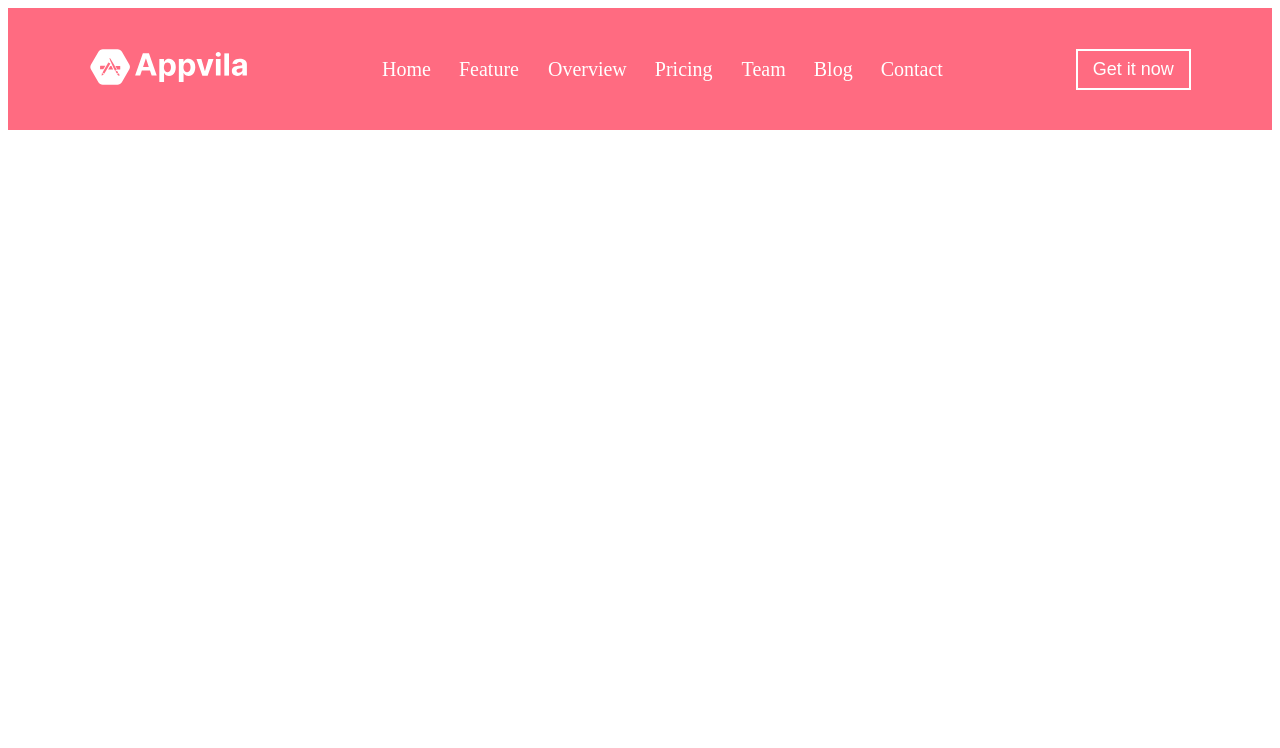
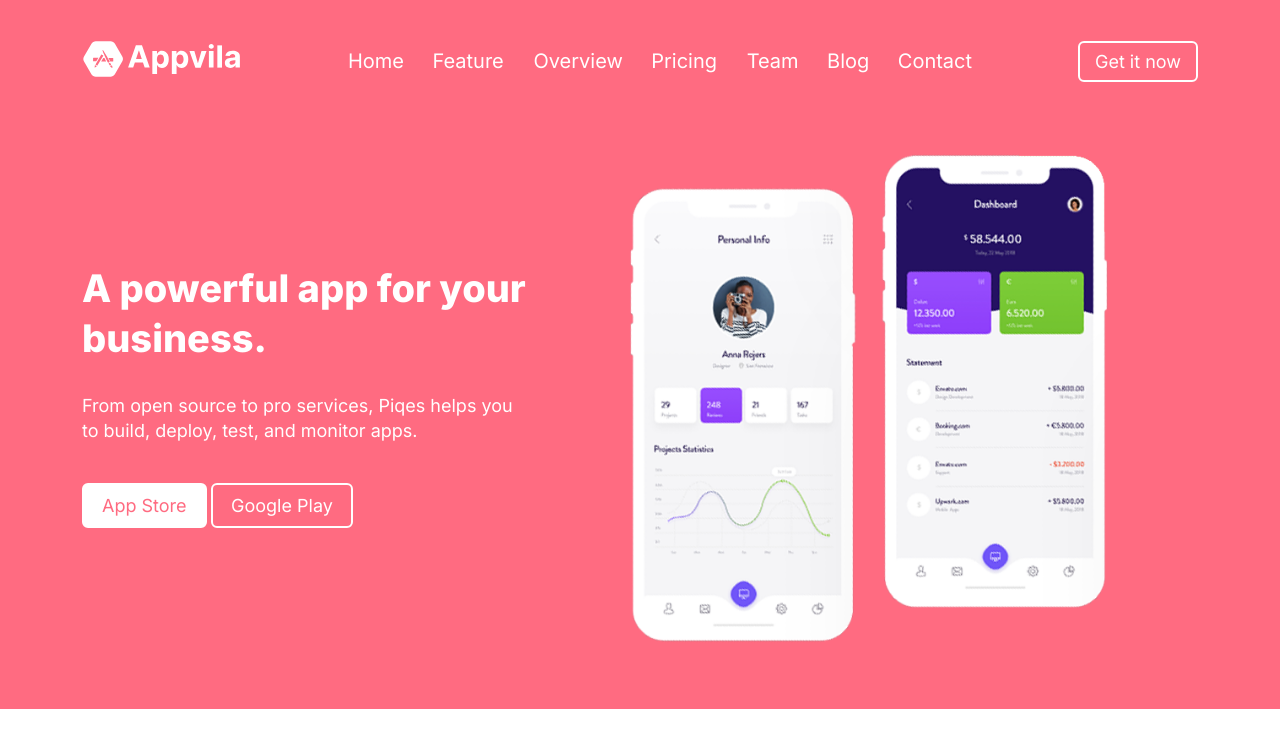
Before and after one commit to rashedahmed0/AppVilla, a plain HTML site: page index.html in a window 1280 px wide. Drawn offline with Linux system fonts and the light colour scheme.

Commit message:
banner section

```diff
--- a/index.html
+++ b/index.html
@@ -4,8 +4,13 @@
     <meta charset="UTF-8">
     <meta name="viewport" content="width=device-width, initial-scale=1.0">
     <title>AppVilla</title>
+    <!-- style css  -->
     <link rel="stylesheet" href="./style.css">
+    <!-- fav icon -->
     <link rel="shortcut icon" href="./images/favicon.svg" type="image/x-icon">
+
+    <!-- google font  -->
+     <link href="https://fonts.googleapis.com/css2?family=Inter:ital,opsz,wght@0,14..32,100..900;1,14..32,100..900&display=swap" rel="stylesheet">
 </head>
 <body>
     <header>
@@ -31,7 +36,21 @@
         </nav>
 
 
+        <!-- banner section -->
+         <section class="banner container">
+            <div class="banner-content">
+                <div class="banner-text">
+                    <h1>A powerful app for your business.</h1>
+                    <p>From open source to pro services, Piqes helps you to build, deploy, test, and monitor apps.</p>
+                    <button class="banner-btn1">App Store </button>
+                    <button class="banner-btn2">Google Play </button>
+                </div>
+                <div class="banner-img">
+                    <img src="./images/hero/phone.png" alt="banner-img">
+                </div>
+            </div>
 
+         </section>
     </header>
 </body>
 </html>
--- a/style.css
+++ b/style.css
@@ -1,3 +1,11 @@
+*{
+    padding: 0;
+    margin: 0;
+    text-decoration: none;
+    list-style: none;
+    font-family: "Inter", sans-serif;
+
+}
 .container{
     width: 90%;
     margin: 0 auto;
@@ -21,7 +29,7 @@ nav .logo{
 nav .logo img{
     max-width: 100%;
 }
-nav .navbar{}
+/* nav .navbar{} */
 nav .navbar a{
     text-decoration: none;
     color: white;
@@ -29,11 +37,69 @@ nav .navbar a{
     margin: 7px;
     font-size: 20px;
 }
-nav .headerbtn{}
+/* nav .headerbtn{} */
 nav .headerbtn button{
     color: white;
     border: 2px solid white;
     background: transparent;
     font-size: 18px;
     padding: 8px 15px;
+    border-radius: 6px;
 }
+
+.banner{}
+.banner .banner-content{
+    display: flex;
+    justify-content: space-around;
+    align-items: center;
+}
+.banner .banner-content .banner-text{
+    flex-basis: 40%;
+}
+.banner .banner-content .banner-text h1{
+        font-size: 38px;
+    font-weight: 800;
+    line-height: 50px;
+    margin-bottom: 15px;
+}
+.banner .banner-content .banner-text p{
+    line-height: 25px;
+    margin-top: 30px;
+    font-size: 18px;
+    margin-bottom: 40px;
+}
+.banner .banner-content .banner-text .banner-btn1{
+  color: #ff6b81;
+    border: 2px solid white;
+    background: white;
+    font-size: 18px;
+    padding: 10px 18px;
+    border-radius: 6px;
+
+}
+.banner .banner-content .banner-text .banner-btn1:hover{
+    background: #ff6b81;
+    color: white;
+    transition: 0.5s;
+}
+.banner .banner-content .banner-text .banner-btn2:hover{
+    background: white;
+    color: #ff6b81;
+    transition: 0.5s;
+}
+.banner .banner-content .banner-text .banner-btn2{
+    color: white;
+    border: 2px solid white;
+    background: transparent;
+    font-size: 18px;
+    padding: 10px 18px;
+    border-radius: 6px;
+
+
+}
+.banner .banner-content .banner-img{
+    flex-basis: 60%;
+}
+.banner .banner-content .banner-img img{
+    max-width: 100%;
+}
```
